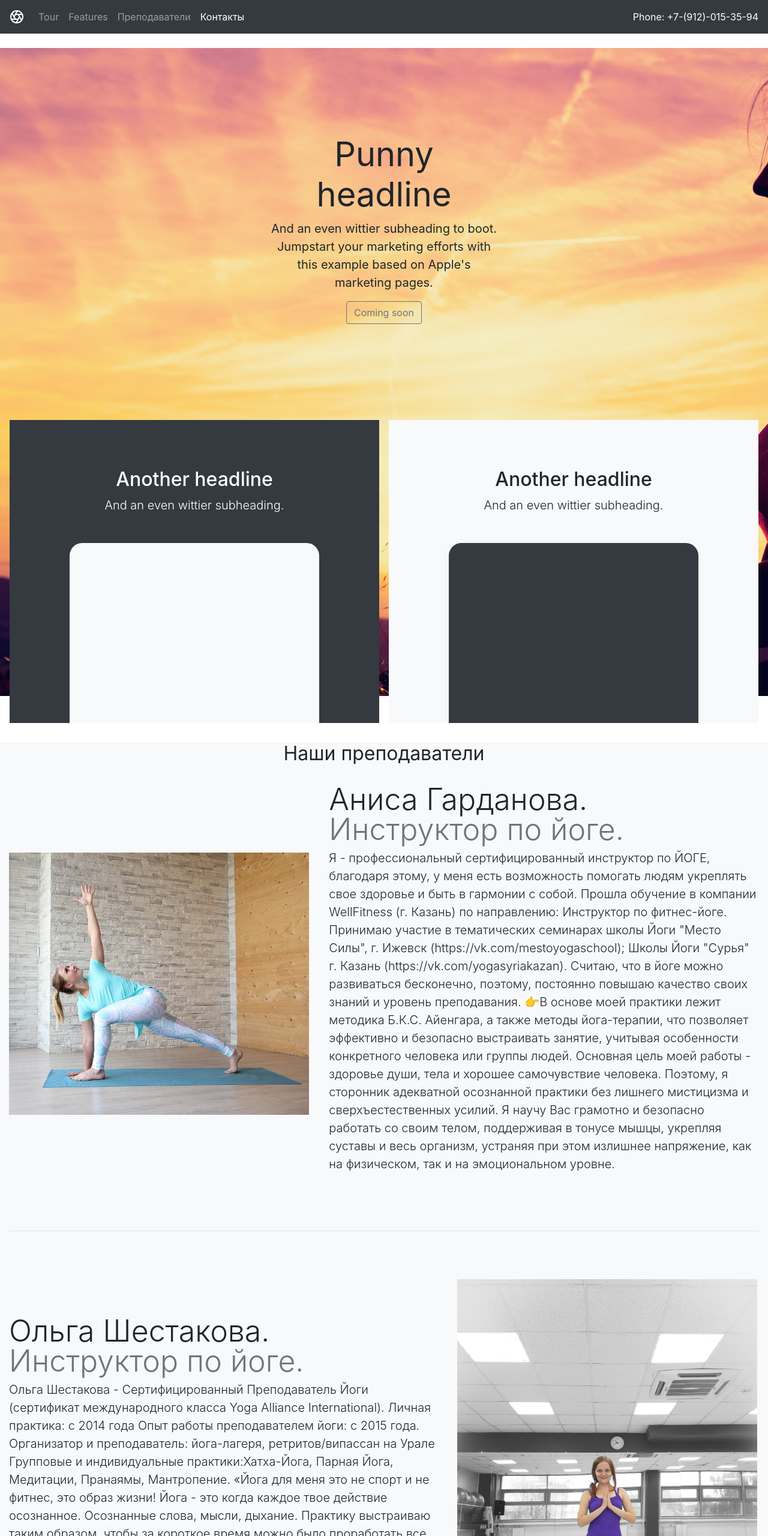
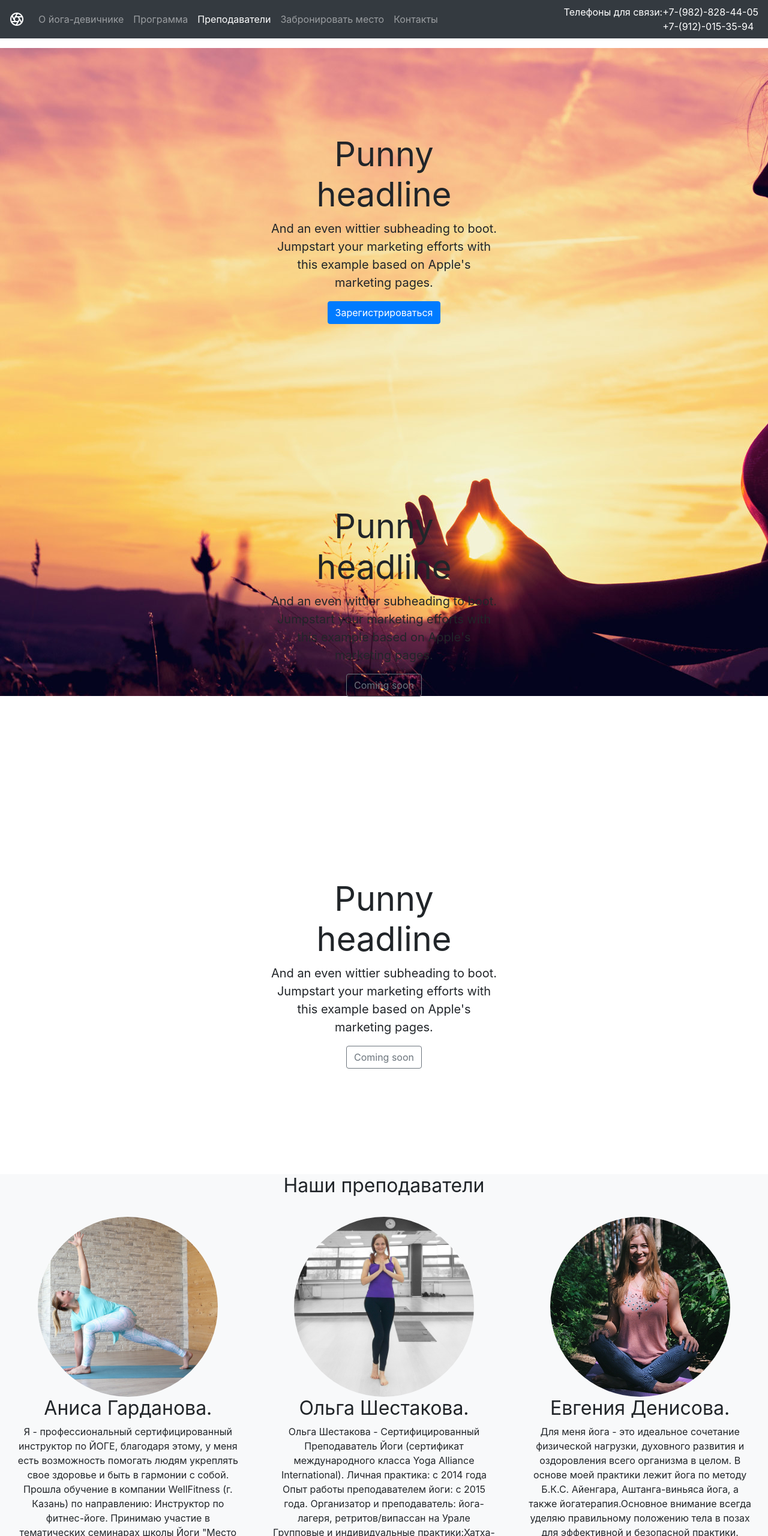
Before and after one commit to mallky/landing-page-yoga, a website built with webpack: page src/index.html in a window 1280 px wide. Shown: the top 2560 px of the page at 60% size. Built offline with nearby package versions, Linux system fonts and the light colour scheme.

Commit message:
(feature) add modal window

```diff
--- a/src/components/contact/contact.html
+++ b/src/components/contact/contact.html
@@ -1,5 +1,5 @@
 <div class="position-relative overflow-hidden p-3 p-md-5 m-md-3 text-center bg-light" id="contacts">
-    <div class="container">
+    <div class="container-fluid">
         <p>Вы можете забронировать место используя форму ниже. Мы вам обязательно ответим.</p>
         <form class="needs-validation" novalidate>
             <div class="form-group row">
@@ -24,20 +24,42 @@
                 </div>
             </div>
             <div class="form-group row">
-                <label class="col-sm-3 col-form-label" for="formControlTextarea1">Комментарий</label>
+                <label class="col-sm-3 col-form-label">Телефон</label>
                 <div class="col-sm-9">
-                    <textarea class="form-control" id="formControlTextarea1" name="text" rows="3" required></textarea>
-                    <div class="valid-feedback">
-                        Спасибо за ваш комментарий!
+                    <input type="tel" class="form-control" id="inputPhone3" name="phone" pattern="[0-9]{11}" placeholder="Телефон" required>
+                    <div class="invalid-feedback">
+                        Пожалуйста, вводите номер телефона в следующем формате: <strong>XXXXXXXXXXX</strong>.
                     </div>
+                </div>
+            </div>
+            <div class="form-group row">
+                <label class="col-sm-3" for="exampleFormControlSelect1">Как вы о нас узнали?</label>
+                <div class="col-sm-9">
+                    <select class="form-control" id="exampleFormControlSelect1" required>
+                        <option>От друзей</option>
+                        <option>Реклама в контакте</option>
+                        <option>Я телепат</option>
+                        <option>И экстрасенс</option>
+                        <option>И вообще</option>
+                    </select>
                     <div class="invalid-feedback">
                         Пожалуйста, вводите корректную информацию.
                     </div>
                 </div>
             </div>
             <div class="form-group row">
+                <label class="col-sm-3 col-form-label" for="formControlTextarea1">Комментарий</label>
+                <div class="col-sm-9">
+                    <textarea class="form-control" id="formControlTextarea1" style="resize: none" name="text" rows="3"></textarea>
+                </div>
+            </div>
+            <div class="form-group row">
+                <input type="checkbox" class="form-check-input form-check" id="exampleCheck1" required>
+                <label class="form-check-label" for="exampleCheck1">Я согласен на обработку персональных данных</label>
+            </div>
+            <div class="form-group row">
                 <div class="col-sm-12">
-                    <button type="submit" class="btn btn-dark btn-block">Submit</button>
+                    <button type="submit" class="btn btn-dark btn-block">Зарегистрироваться</button>
                 </div>
             </div>
         </form>
--- a/src/components/footer/footer.html
+++ b/src/components/footer/footer.html
@@ -1,4 +1,4 @@
 <footer class="container">
     <p class="float-right"><a class="nav-link py-2 d-md-inline-block" href="#tour">Back to top</a></p>
-    <p>© 2017-2018 Company, Inc. · <a href="#">Privacy</a> · <a href="#">Terms</a></p>
+    <p>© 2018 Makar Kuzmichev. · <a href="#">Privacy</a> · <a href="#">Terms</a></p>
 </footer>
--- a/src/components/main/main.html
+++ b/src/components/main/main.html
@@ -1,5 +1,17 @@
 <main>
-    <div class="position-relative overflow-hidden p-3 p-md-5 m-md-3 text-center" id="tour">
+    <div class="position-relative overflow-hidden p-3 p-md-5 m-md-3 text-center" id="about">
+        <div class="col-md-5 p-lg-5 mx-auto my-5">
+            <h1 class="display-4 font-weight-normal">Punny headline</h1>
+            <p class="lead font-weight-normal">And an even wittier subheading to boot. Jumpstart your marketing efforts with this example based on Apple's marketing pages.</p>
+            <div class="modal-btn-wrapper">
+
+            </div>
+        </div>
+        <div class="product-device box-shadow d-none d-md-block"></div>
+        <div class="product-device product-device-2 box-shadow d-none d-md-block"></div>
+    </div>
+
+    <div class="position-relative overflow-hidden p-3 p-md-5 m-md-3 text-center" id="event">
         <div class="col-md-5 p-lg-5 mx-auto my-5">
             <h1 class="display-4 font-weight-normal">Punny headline</h1>
             <p class="lead font-weight-normal">And an even wittier subheading to boot. Jumpstart your marketing efforts with this example based on Apple's marketing pages.</p>
@@ -9,21 +21,14 @@
         <div class="product-device product-device-2 box-shadow d-none d-md-block"></div>
     </div>
 
-    <div class="d-md-flex flex-md-equal w-100 my-md-3 pl-md-3" id="features">
-        <div class="bg-dark mr-md-3 pt-3 px-3 pt-md-5 px-md-5 text-center text-white overflow-hidden">
-            <div class="my-3 py-3">
-                <h2 class="display-5">Another headline</h2>
-                <p class="lead">And an even wittier subheading.</p>
-            </div>
-            <div class="bg-light box-shadow mx-auto" style="width: 80%; height: 300px; border-radius: 21px 21px 0 0;"></div>
+    <div class="position-relative overflow-hidden p-3 p-md-5 m-md-3 text-center" id="book-place">
+        <div class="col-md-5 p-lg-5 mx-auto my-5">
+            <h1 class="display-4 font-weight-normal">Punny headline</h1>
+            <p class="lead font-weight-normal">And an even wittier subheading to boot. Jumpstart your marketing efforts with this example based on Apple's marketing pages.</p>
+            <a class="btn btn-outline-secondary" href="#">Coming soon</a>
         </div>
-        <div class="bg-light mr-md-3 pt-3 px-3 pt-md-5 px-md-5 text-center overflow-hidden">
-            <div class="my-3 p-3">
-                <h2 class="display-5">Another headline</h2>
-                <p class="lead">And an even wittier subheading.</p>
-            </div>
-            <div class="bg-dark box-shadow mx-auto" style="width: 80%; height: 300px; border-radius: 21px 21px 0 0;"></div>
-        </div>
+        <div class="product-device box-shadow d-none d-md-block"></div>
+        <div class="product-device product-device-2 box-shadow d-none d-md-block"></div>
     </div>
 
 </main>
--- a/src/components/main/main.js
+++ b/src/components/main/main.js
@@ -4,6 +4,7 @@ import _ from 'lodash';
 import { createComponent } from '../../../utils/utils';
 import Contact from '../contact/contact';
 import Speakers from '../speakers/speakers';
+import ModalWindow from '../modal-window/modal-window';
 
 const main = require('./main.html');
 
@@ -19,8 +20,10 @@ export default class Main {
 
     const contact = new Contact(_main);
     const speakers = new Speakers(_main);
+    const modalWindow = new ModalWindow(this.root.querySelector('.modal-btn-wrapper'));
 
     speakers.init();
     contact.init();
+    modalWindow.init();
   }
 }
--- /dev/null
+++ b/src/components/modal-window/modal-window.html
@@ -0,0 +1,24 @@
+<div>
+    <button type="button" class="btn btn-primary" data-toggle="modal" data-target="#exampleModalCenter">
+        Зарегистрироваться
+    </button>
+
+    <div class="modal fade" id="exampleModalCenter" tabindex="-1" role="dialog" aria-labelledby="exampleModalCenterTitle" aria-hidden="true">
+        <div class="modal-dialog modal-dialog-centered modal-lg" role="document">
+            <div class="modal-content">
+                <div class="modal-header">
+                    <h5 class="modal-title" id="exampleModalLongTitle">Забронировать место</h5>
+                    <button type="button" class="close" data-dismiss="modal" aria-label="Close">
+                        <span aria-hidden="true">&times;</span>
+                    </button>
+                </div>
+                <div class="modal-body">
+
+                </div>
+                <div class="modal-footer">
+                    <button type="button" class="btn btn-secondary" data-dismiss="modal">Close</button>
+                </div>
+            </div>
+        </div>
+    </div>
+</div>
--- /dev/null
+++ b/src/components/modal-window/modal-window.js
@@ -0,0 +1,20 @@
+import _ from 'lodash';
+import { createComponent } from '../../../utils/utils';
+import Contact from '../contact/contact';
+
+const modalWindow = require('./modal-window.html');
+
+export default class ModalWindow {
+  constructor(root) {
+    this.root = root;
+  }
+
+  init() {
+    const _modalWindow = _.template(modalWindow)();
+
+    this.root.appendChild(createComponent(_modalWindow));
+
+    const _form = new Contact(this.root.querySelector('.modal-body'));
+    _form.init();
+  }
+}
--- a/src/components/navigation/navigation.html
+++ b/src/components/navigation/navigation.html
@@ -8,20 +8,30 @@
     <div class="flex-column flex-md-row justify-content-between collapse navbar-collapse" id="navbarCollapse">
         <ul class="navbar-nav flex-md-row justify-content-around">
             <li class="nav-item">
-                <a class="nav-link py-2 d-md-inline-block" href="#tour">Tour</a>
+                <a class="nav-link py-2 d-md-inline-block" href="#about">О йога-девичнике</a>
             </li>
             <li class="nav-item">
-                <a class="nav-link py-2 d-md-inline-block" href="#features">Features</a>
+                <a class="nav-link py-2 d-md-inline-block" href="#event">Программа</a>
             </li>
             <li class="nav-item">
                 <a class="nav-link py-2 d-md-inline-block" href="#speakers">Преподаватели</a>
+            </li>
+            <li class="nav-item">
+                <a class="nav-link py-2 d-md-inline-block" href="#book-place">Забронировать место</a>
             </li>
             <li class="nav-item">
                 <a class="nav-link py-2 d-md-inline-block" href="#contacts">Контакты</a>
             </li>
         </ul>
         <div class="phone">
-            <span>Phone: +7-(912)-015-35-94</span>
+            <div>
+                <span>Телефоны для связи:</span>
+            </div>
+            <div>
+                <span>+7-(982)-828-44-05</span>
+                <br>
+                <span>+7-(912)-015-35-94</span>
+            </div>
         </div>
     </div>
 </nav>
--- a/src/components/navigation/navigation.less
+++ b/src/components/navigation/navigation.less
@@ -1,4 +1,8 @@
 .phone {
+  display: flex;
+  justify-content: space-between;
+  align-items: baseline;
+
   span {
     color: white;
   }
--- a/src/components/speakers/speakers.html
+++ b/src/components/speakers/speakers.html
@@ -1,20 +1,12 @@
 <div class="container-fluid bg-light" id="speakers">
-    <div class="speakers">
-        <h2>Наши преподаватели</h2>
-
+    <h2>Наши преподаватели</h2>
+    <div class="speakers row">
         <% items.forEach(function(item, index) { %>
-        <% const extraClass1 = index !== 1 ? 'order-md-2' : '' %>
-        <% const extraClass2 = index !== 1 ? 'order-md-1' : '' %>
-        <div class="row featurette align-items-center">
-            <div class="col-md-7 <%-extraClass1%>">
-                <h2 class="featurette-heading"><%-item.alt%> <span class="text-muted">Инструктор по йоге.</span></h2>
-                <p class="lead"><%-item.description%></p>
-            </div>
-            <div class="col-md-5 <%-extraClass2%>">
-                <img class="featurette-image img-fluid mx-auto" data-src="holder.js/500x500/auto" style="width: 500px; height: auto;" src="<%-item.src%>" alt="<%-item.alt%>" data-holder-rendered="true">
-            </div>
+        <div class="col-lg-4">
+            <img class="rounded-circle" src="<%-item.src%>" alt="<%-item.alt%>" width="300" height="300">
+            <h2><%-item.alt%></h2>
+            <p><%-item.description%><%-item.description%></p>
         </div>
-        <hr class="featurette-divider">
         <% }); %>
     </div>
 </div>
--- a/src/components/speakers/speakers.js
+++ b/src/components/speakers/speakers.js
@@ -1,9 +1,9 @@
 import './speakers.less';
 import { createComponent } from '../../../utils/utils';
 import _ from 'lodash';
-import src1 from '../../images/anisa.jpg';
-import src2 from '../../images/olga.jpg';
-import src3 from '../../images/evgenia.jpg';
+import src1 from '../../../images/anisa.jpg';
+import src2 from '../../../images/olga.jpg';
+import src3 from '../../../images/evgenia.jpg';
 
 const speakers = require('./speakers.html');
 
@@ -18,12 +18,12 @@ export default class Speakers {
         {
           src: src1,
           alt: 'Аниса Гарданова.',
-          description: 'Я - профессиональный сертифицированный инструктор по ЙОГЕ, благодаря этому, у меня есть возможность помогать людям укреплять свое здоровье и быть в гармонии с собой. Прошла обучение в компании WellFitness (г. Казань) по направлению: Инструктор по фитнес-йоге. Принимаю участие в тематических семинарах школы Йоги "Место Силы", г. Ижевск (https://vk.com/mestoyogaschool); Школы Йоги "Сурья" г. Казань (https://vk.com/yogasyriakazan). Считаю, что в йоге можно развиваться бесконечно, поэтому, постоянно повышаю качество своих знаний и уровень преподавания. 👉В основе моей практики лежит методика Б.К.С. Айенгара, а также методы йога-терапии, что позволяет эффективно и безопасно выстраивать занятие, учитывая особенности конкретного человека или группы людей. Основная цель моей работы - здоровье души, тела и хорошее самочувствие человека. Поэтому, я сторонник адекватной осознанной практики без лишнего мистицизма и сверхъестественных усилий. Я научу Вас грамотно и безопасно работать со своим телом, поддерживая в тонусе мышцы, укрепляя суставы и весь организм, устраняя при этом излишнее напряжение, как на физическом, так и на эмоциональном уровне. '
+          description: 'Я - профессиональный сертифицированный инструктор по ЙОГЕ, благодаря этому, у меня есть возможность помогать людям укреплять свое здоровье и быть в гармонии с собой. Прошла обучение в компании WellFitness (г. Казань) по направлению: Инструктор по фитнес-йоге. Принимаю участие в тематических семинарах школы Йоги "Место Силы", г. Ижевск (https://vk.com/mestoyogaschool); Школы Йоги "Сурья" г. Казань (https://vk.com/yogasyriakazan).'
         },
         {
           src: src2,
           alt: 'Ольга Шестакова.',
-          description: 'Ольга Шестакова - Сертифицированный Преподаватель Йоги (сертификат международного класса Yoga Alliance International). Личная практика: с 2014 года Опыт работы преподавателем йоги: с 2015 года. Организатор и преподаватель: йога-лагеря, ретритов/випассан на Урале Групповые и индивидуальные практики:Хатха-Йога, Парная Йога, Медитации, Пранаямы, Мантропение. «Йога для меня это не спорт и не фитнес, это образ жизни! Йога - это когда каждое твое действие осознанное. Осознанные слова, мысли, дыхание. Практику выстраиваю таким образом, чтобы за короткое время можно было проработать все части тела. Особое внимание уделяю дыханию и расслаблению в асанах. Практика подходит для любого уровня подготовки, новичкам подскажу как облегчить асану, продолжающим какое сделать усложнение. Каждый сможет эффективно поработать со своим телом, дыханием им умом. До встречи на коврике)»'
+          description: 'Ольга Шестакова - Сертифицированный Преподаватель Йоги (сертификат международного класса Yoga Alliance International). Личная практика: с 2014 года Опыт работы преподавателем йоги: с 2015 года. Организатор и преподаватель: йога-лагеря, ретритов/випассан на Урале Групповые и индивидуальные практики:Хатха-Йога, Парная Йога, Медитации, Пранаямы, Мантропение. «Йога для меня это не спорт и не фитнес, это образ жизни!'
         },
         {
           src: src3,
--- a/src/components/speakers/speakers.less
+++ b/src/components/speakers/speakers.less
@@ -1,4 +1,4 @@
-.speakers {
+#speakers {
   & > h2 {
     text-align: center;
     margin: 2rem 0;
@@ -8,17 +8,17 @@
     font-weight: 400;
   }
 
-  .featurette-divider {
-    margin: 5rem 0;
-  }
+  .speakers {
 
-  .featurette-heading {
-    font-weight: 300;
-    line-height: 1;
-  }
+    .col-lg-4 {
+      margin-bottom: 1.5rem;
+      text-align: center;
 
-  img {
-    // border-radius: 50%;
+      p {
+        margin-right: .75rem;
+        margin-left: .75rem;
+      }
+    }
   }
 }
 
--- a/src/style.less
+++ b/src/style.less
@@ -26,5 +26,5 @@
 .overflow-hidden { overflow: hidden; }
 
 #root {
-    background: url('./images/yoga-bg.jpg') no-repeat;
+    background: url('../images/yoga-bg.jpg') no-repeat;
 }
```
Also changed, not shown: images/anisa.jpg (added), images/evgenia.jpg (added), images/olga.jpg (added), images/yoga-bg-2.jpg (renamed from src/images/yoga-bg-2.jpg), images/yoga-bg.jpg (renamed from src/images/yoga-bg.jpg), src/images/anisa.jpg (deleted), src/images/evgenia.jpg (deleted), src/images/olga.jpg (deleted).
